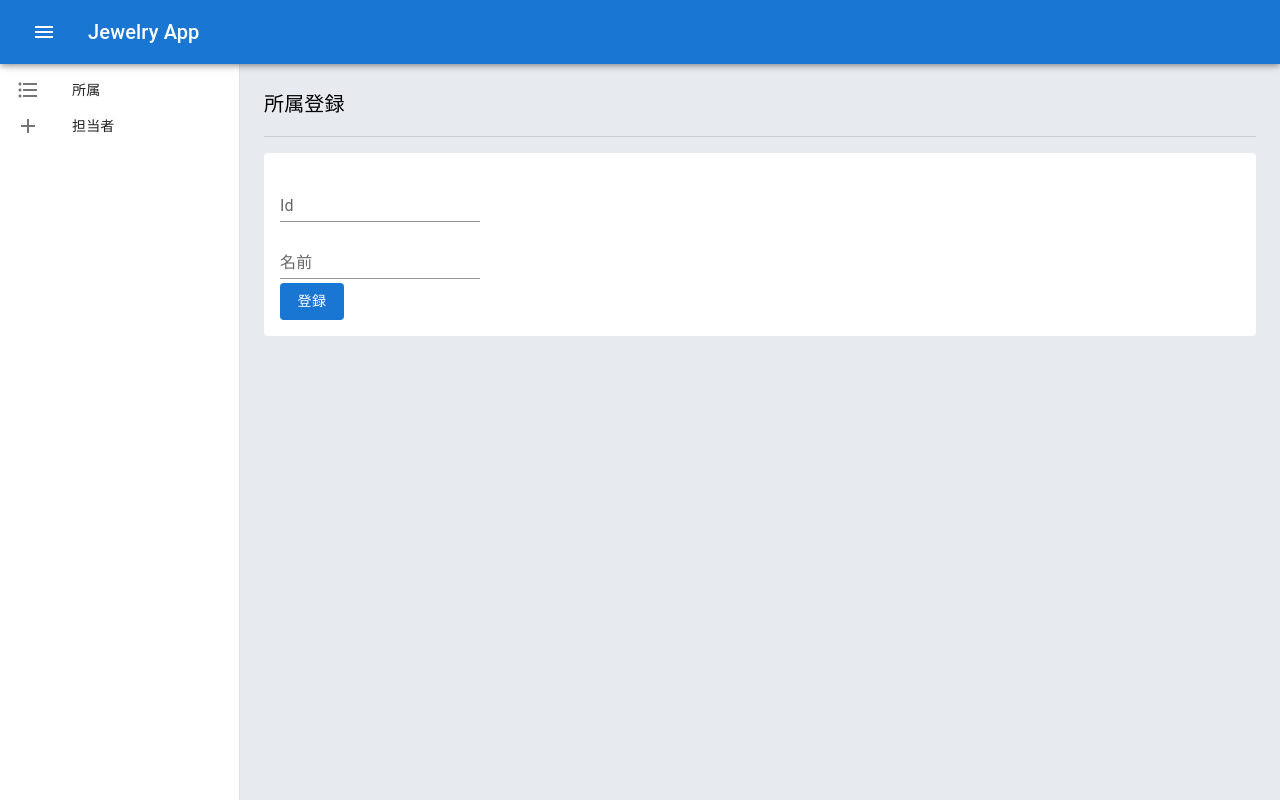
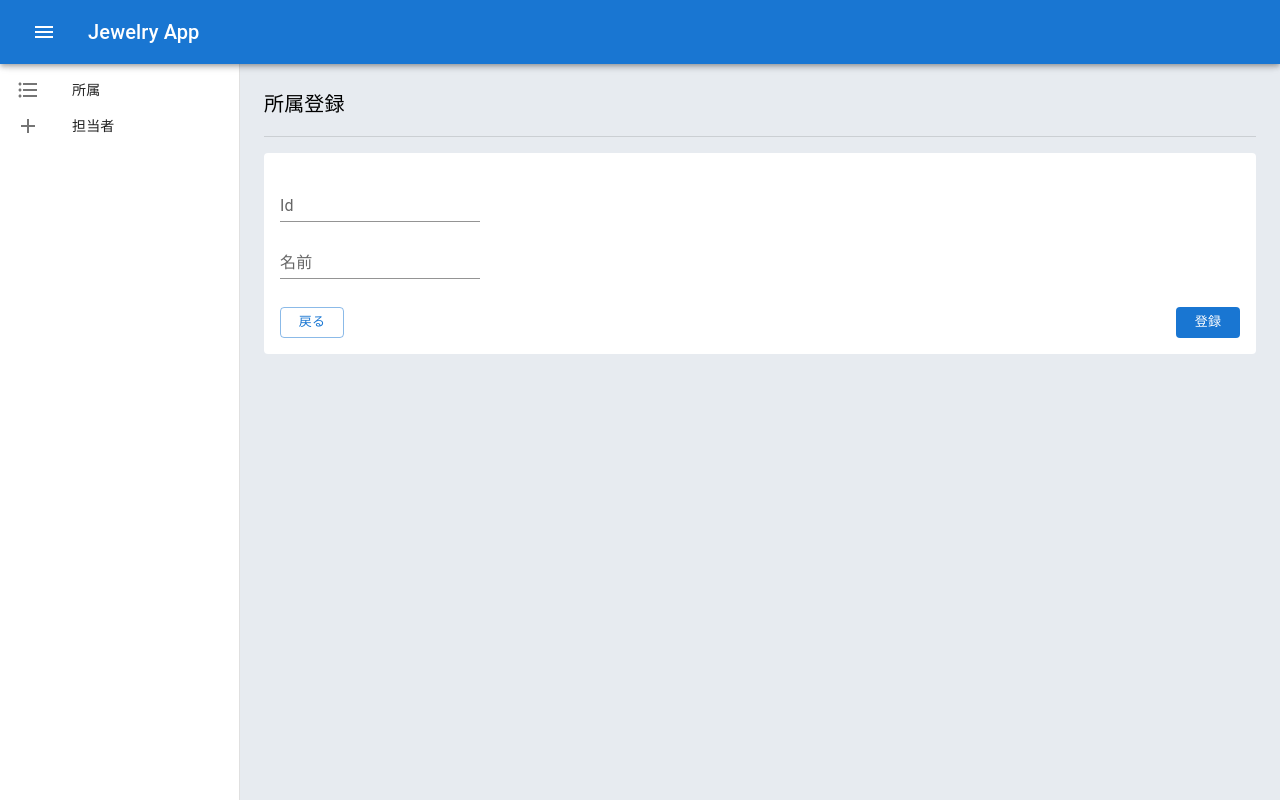
Before and after one commit to tamuten/jewelryReact, a React (Create React App) app in the folder frontend/: page /shozoku/add in a window 1280 px wide. Built offline with nearby package versions, Linux system fonts and the light colour scheme.

Commit message:
所属の登録を実装

```diff
--- a/frontend/src/Shozoku/ShozokuRegister.tsx
+++ b/frontend/src/Shozoku/ShozokuRegister.tsx
@@ -9,11 +9,17 @@ import { FC } from 'react';
 import { useForm, Controller } from 'react-hook-form';
 
 import { useNavigate } from 'react-router-dom';
+import { postDataWithJsonAsync } from '../Api';
 import { Shozoku } from '../Models/Shozoku';
 
 export const ShozokuRegister: FC = () => {
     const navigate = useNavigate();
     const { control, handleSubmit } = useForm<Shozoku>();
+
+    const onSubmit = async (data: Shozoku) =>
+    {
+        await postDataWithJsonAsync("/api/shozoku/create", data);
+    }
 
     return (
         <>
@@ -28,7 +34,7 @@ export const ShozokuRegister: FC = () => {
             </Toolbar>
             <Divider />
             <Paper elevation={0} sx={{ mt: 2, p: 2 }}>
-                <Stack>
+                <Stack component="form" onSubmit={handleSubmit(onSubmit)} spacing={3}>
                     <Stack sx={{ width: 200 }}>
                         <Controller
                             name="id"
@@ -60,12 +66,21 @@ export const ShozokuRegister: FC = () => {
                             )}
                         />
                     </Stack>
-                    <Stack direction="row">
+                    <Stack direction="row" sx={{ justifyContent: "space-between" }}>
                         <Button
+                            size="small"
+                            variant="outlined"
+                            disableElevation
+                            onClick={() => alert("戻る")}
+                        >
+                            戻る
+                        </Button>
+                        <Button
+                            size="small"
                             variant="contained"
                             color="primary"
                             disableElevation
-                            onClick={() => {}}
+                            type="submit"
                         >
                             登録
                         </Button>
```
Also changed, not shown: 1 other file (tests, documents, lock files or other folders).
